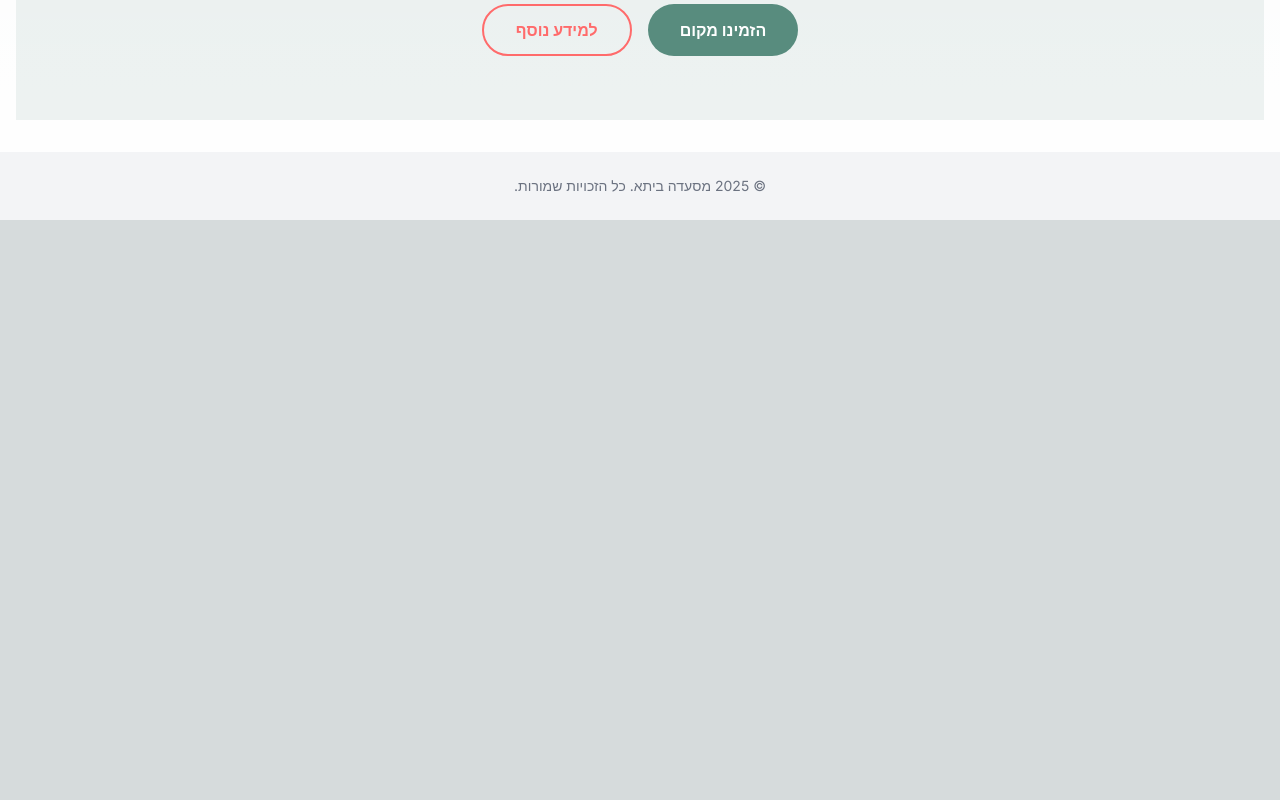
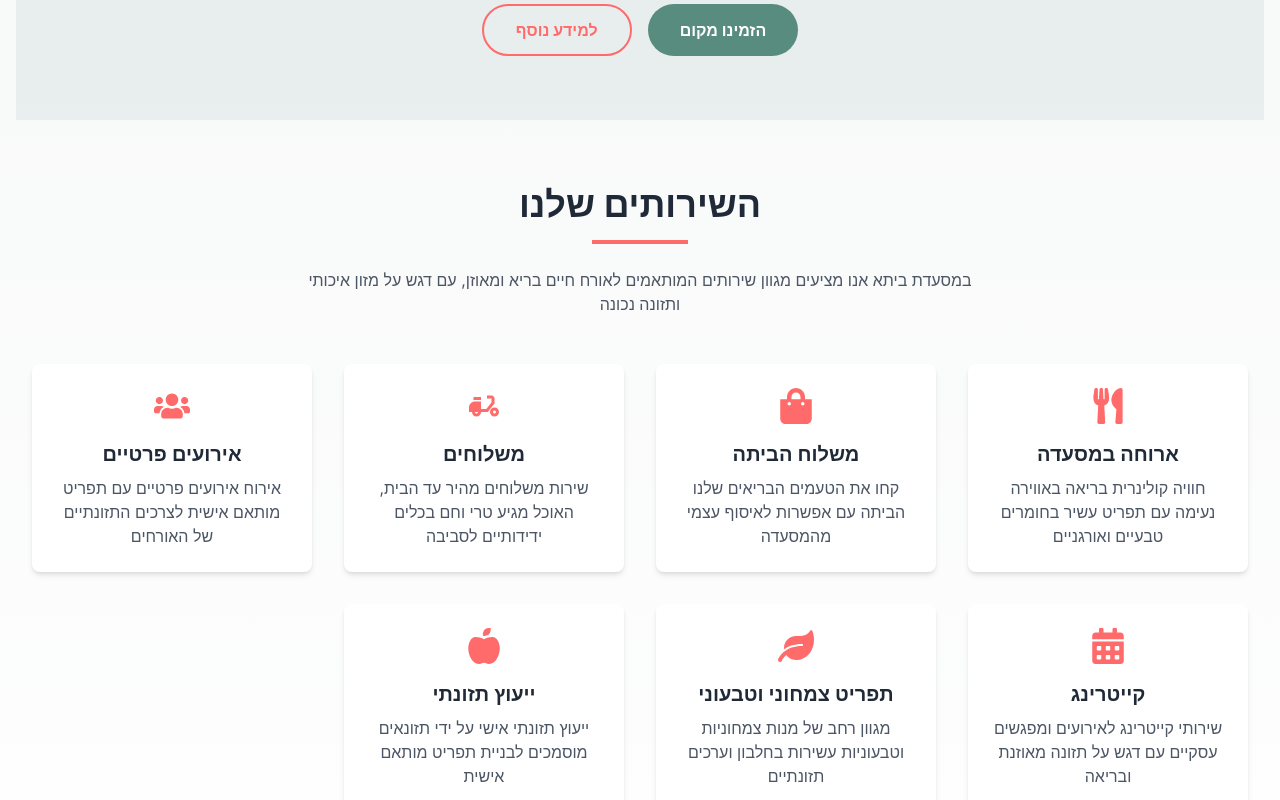
Before and after one commit to Webis-sites/webis-site-msadh-byta-1744060692396, a Next.js app: page / in a window 1280 px wide. Shown: the part 4600-5400 px from the top of the page. Before the commit the page ends 4820 px from the top, so only its background shows below. Built offline with nearby package versions, Linux system fonts and the light colour scheme.

Commit message:
Add ServicesSection component to page

```diff
--- a/src/app/page.tsx
+++ b/src/app/page.tsx
@@ -6,6 +6,7 @@ import HeroSection from '../components/HeroSection';
 import AboutSection from '../components/AboutSection';
 import MenuSection from '../components/MenuSection';
 import HealthFocusSection from '../components/HealthFocusSection';
+import ServicesSection from '../components/ServicesSection';
 
 export default function HomePage() {
   return (
@@ -17,6 +18,7 @@ export default function HomePage() {
     <AboutSection />
     <MenuSection />
     <HealthFocusSection />
+    <ServicesSection />
   </main>
 
       <footer className="py-6 bg-gray-100 dark:bg-gray-800">
```
